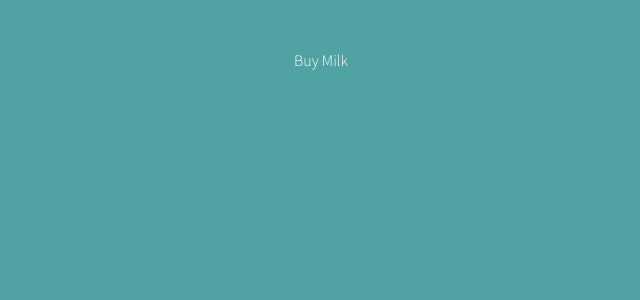
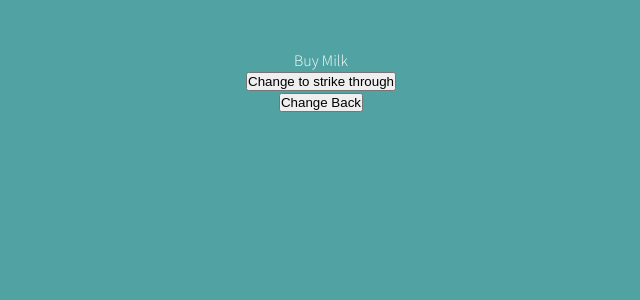
Before and after one commit to Sharat-m/React-login, a React (Create React App) app: page / in a window 1280 px wide. Shown: the top 300 px of the page, without its empty margins (319-959 px from the left). Built offline with nearby package versions, Linux system fonts and the light colour scheme.

Commit message:
imperative programming

```diff
--- a/src/components/App.jsx
+++ b/src/components/App.jsx
@@ -1,13 +1,27 @@
 import React from "react";
 import Form from "./Form";
 
+function strike() {
+    document.getElementById("root").style.textDecoration = "line-through";
+}
+
+function unstrike() {
+    document.getElementById("root").style.textDecoration = null
+}
+
 
 function App() {
-    var isDone = false;
+     return (
+<div>
+<p>Buy Milk</p>
+<button onClick={strike}> Change to strike through</button> <br />
+<button onClick={unstrike} > Change Back </button>
 
-    const strikethrough = {textDecoration: "line-through"};
+</div>
 
-    return <p style={isDone === true ? strikethrough : null}>Buy Milk</p>
+
+     )
+
 
 }
 
--- a/src/index.js
+++ b/src/index.js
@@ -3,3 +3,5 @@ import ReactDOM from 'react-dom';
 import App from "./components/App";
 
 ReactDOM.render(<App />,document.getElementById('root'));
+
+// document.getElementById("root").style.textDecoration = "line-through";
```
